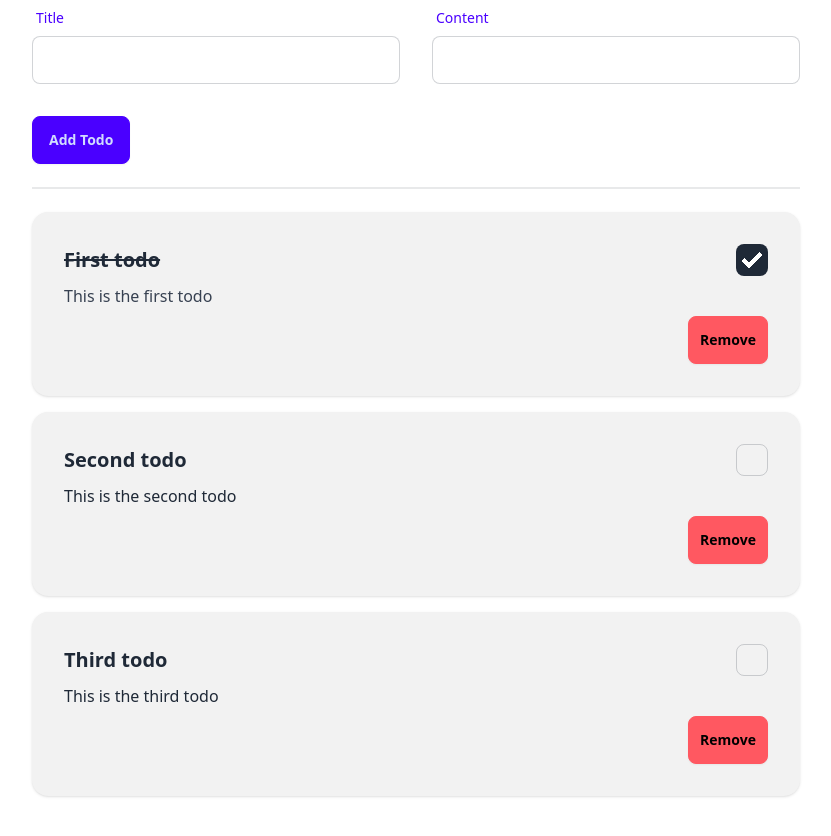
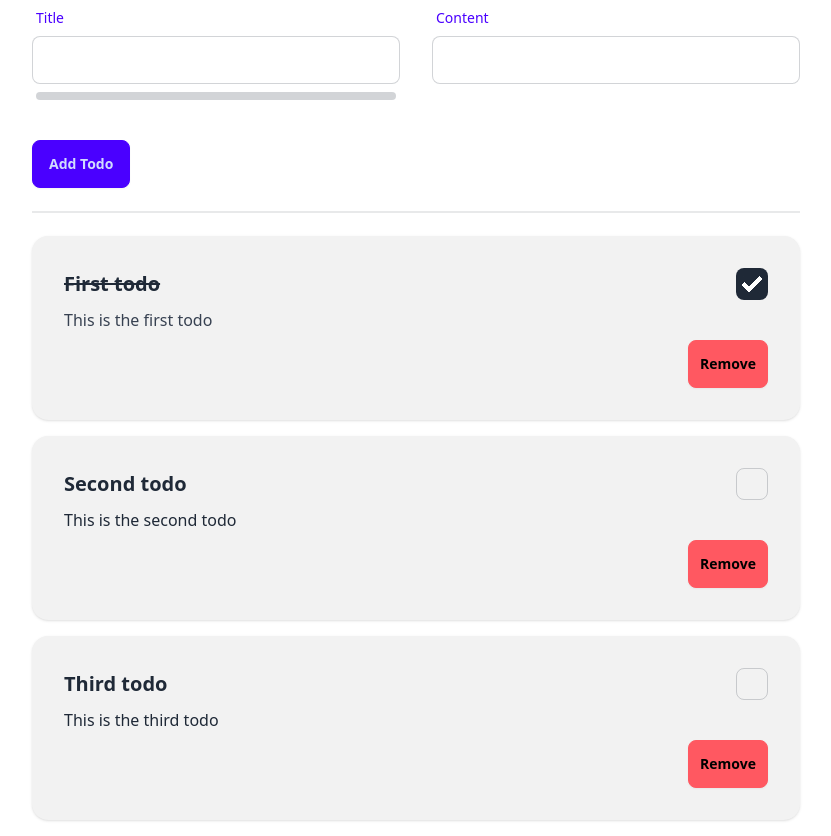
Before and after one commit to toddLiao469469/30days-for-svelte5, a SvelteKit app: page /todo-list in a window 1280 px wide. Shown: the whole page, without its empty margins (224-1055 px from the left). Before the commit the page ends 812 px from the top, so only its background shows below. Built offline with nearby package versions, Linux system fonts and the light colour scheme.

Commit message:
feat: add day11

```diff
--- a/src/routes/todo-list/+page.svelte
+++ b/src/routes/todo-list/+page.svelte
@@ -1,4 +1,6 @@
 <script lang="ts">
+	import { fly } from 'svelte/transition';
+
 	import Input from './Input.svelte';
 	import PageLayout from './PageLayout.svelte';
 
@@ -51,7 +53,7 @@
 </script>
 
 {#snippet card(todo: Todo)}
-	<div class="card shadow bg-base-200 mb-4">
+	<div class="card shadow bg-base-200 mb-4" in:fly={{ y: 200 }} out:fly={{ y: -200 }}>
 		<div class="card-body">
 			<div class="flex justify-between items-center">
 				<h2 class:line-through={todo.done} class="card-title">{todo.title}</h2>
@@ -67,7 +69,7 @@
 
 <PageLayout>
 	<div class="grid grid-cols-2 mb-8 gap-x-8">
-		<Input label="Title" bind:value={title} />
+		<Input label="Title" bind:value={title} maxLength={20} />
 		<Input label="Content" bind:value={content} />
 	</div>
 
--- a/src/routes/todo-list/Input.svelte
+++ b/src/routes/todo-list/Input.svelte
@@ -1,14 +1,35 @@
 <script lang="ts">
+	import { tweened } from 'svelte/motion';
+	import { bounceOut } from 'svelte/easing';
+
 	interface InputProps {
 		label: string;
 		value: string;
+		maxLength?: number;
 	}
-	let { label, value = $bindable() }: InputProps = $props();
+	let { label, value = $bindable(), maxLength }: InputProps = $props();
+	const size = tweened(0, {
+		duration: 400,
+		easing: bounceOut
+	});
+	$effect(() => {
+		size.set(value.length);
+	});
 </script>
 
 <label class="form-control w-full">
 	<div class="label">
 		<span class="label-text text-primary">{label}</span>
 	</div>
-	<input type="text" class="input input-bordered w-full" bind:value />
+	<input type="text" class="input input-bordered w-full" bind:value maxlength={maxLength} />
+	{#if maxLength}
+		<div class="label">
+			<progress
+				class="progress progress-primary w-full"
+				class:progress-error={$size === maxLength}
+				value={$size}
+				max={maxLength}
+			></progress>
+		</div>
+	{/if}
 </label>
```
